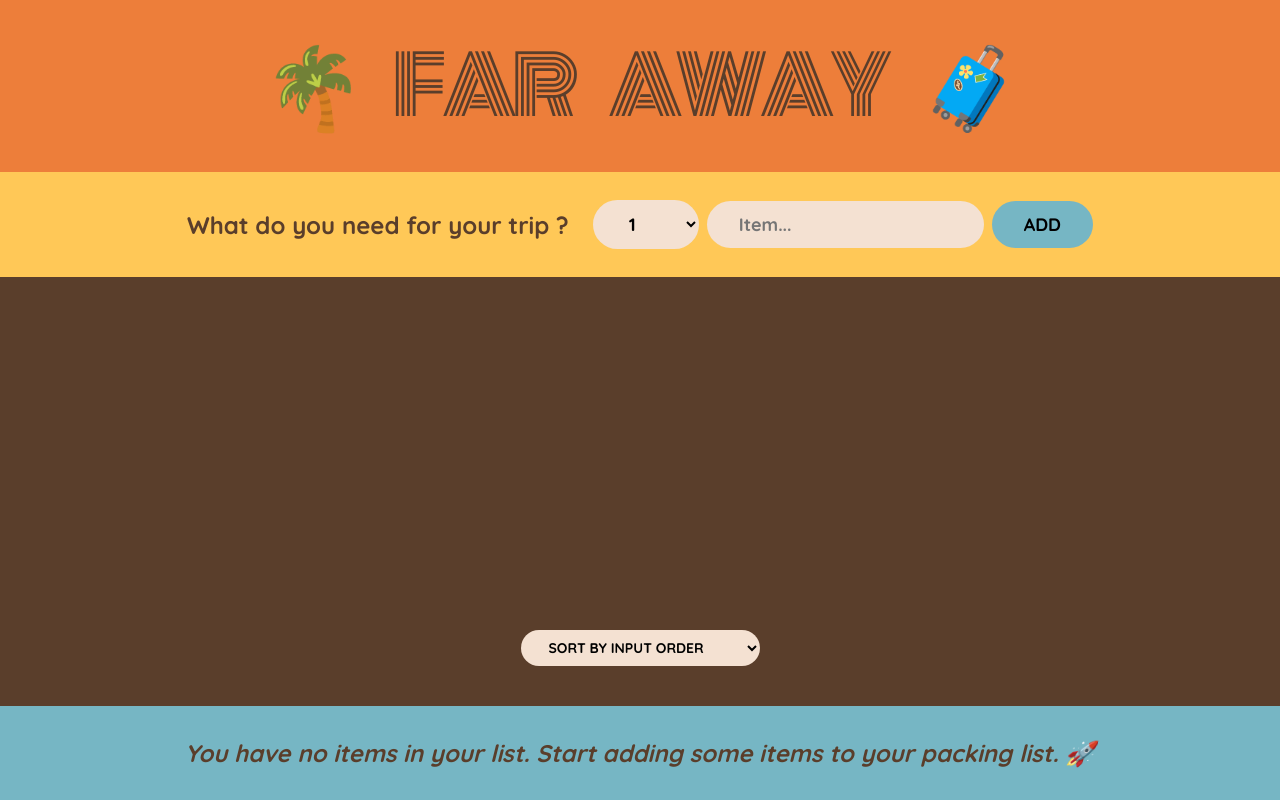
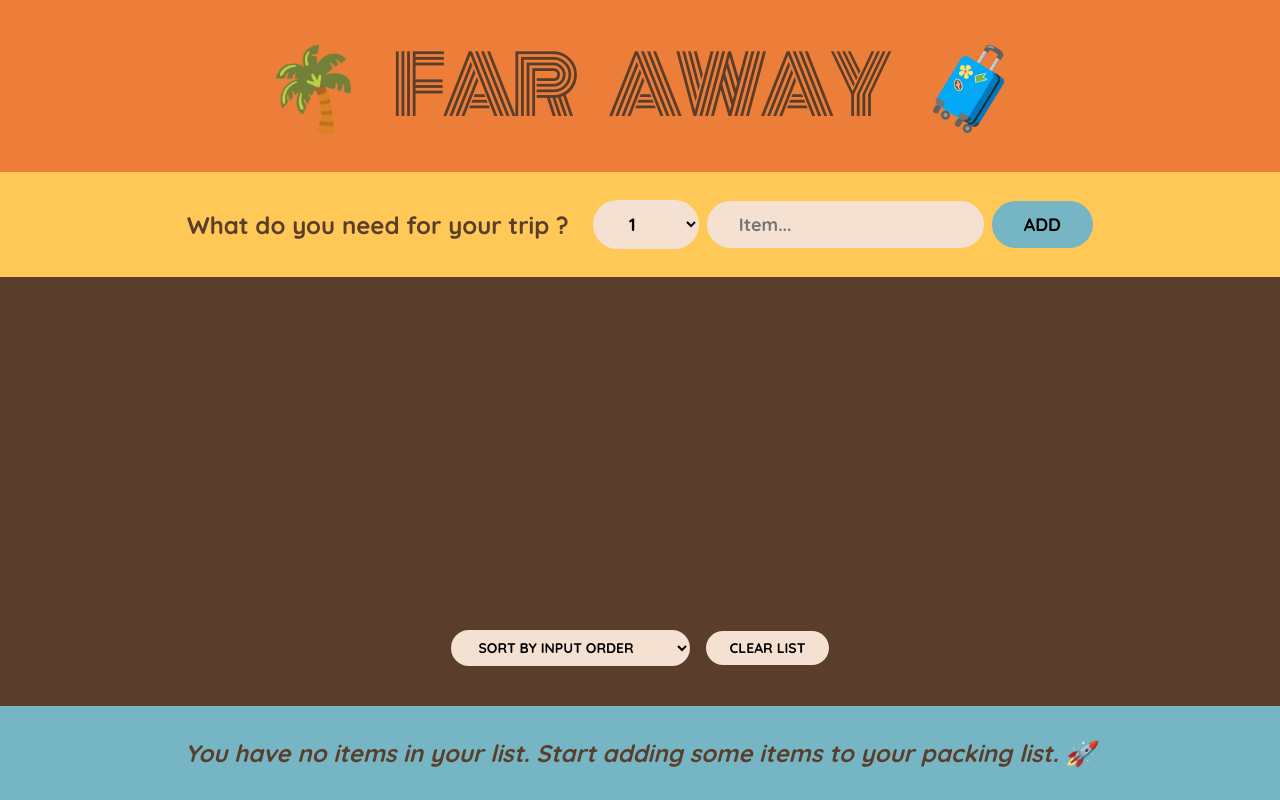
Before and after one commit to Serco627/far-away, a React (Create React App) app: page / in a window 1280 px wide. Built offline with nearby package versions, Linux system fonts and the light colour scheme.

Commit message:
add clear list function

```diff
--- a/src/App.js
+++ b/src/App.js
@@ -36,6 +36,13 @@ export default function App() {
   //   ));
   // }
 
+  function handleClearList() {
+    const confirmed = window.confirm(
+      "Click OK to clear the list or Cancel to keep the list."
+    );
+    if (confirmed) setItems([]);
+  }
+
   return (
     <div className="app">
       <Logo />
@@ -44,6 +51,7 @@ export default function App() {
         items={items}
         onDeleteItem={handleDeleteItem}
         onToggleItem={handleToggleItem}
+        onClearList={handleClearList}
       />
       <Stats items={items} />
     </div>
@@ -64,6 +72,7 @@ function Form({ onAddItems }) {
 
   function handleInputChange(event) {
     setDescription(event.target.value);
+    event.target.focus();
   }
 
   function handleSelectChange(event) {
@@ -108,7 +117,7 @@ function Form({ onAddItems }) {
 // 4. Create a function to handle the change event -> handleSelectChange
 // 5. Update the state with the value of the select field -> setQuantity(Number(event.target.value))
 
-function PackingList({ items, onDeleteItem, onToggleItem }) {
+function PackingList({ items, onDeleteItem, onToggleItem, onClearList }) {
   const [sortBy, setSortBy] = useState("input");
 
   let sortedItems;
@@ -146,7 +155,7 @@ function PackingList({ items, onDeleteItem, onToggleItem }) {
         })}
       </ul>
 
-      <div className="action">
+      <div className="actions">
         <select
           value={sortBy}
           onChange={(event) => {
@@ -157,6 +166,7 @@ function PackingList({ items, onDeleteItem, onToggleItem }) {
           <option value="description">Sort by description</option>
           <option value="packed">Sort by packed status</option>
         </select>
+        <button onClick={onClearList}>Clear list</button>
       </div>
     </div>
   );
```
